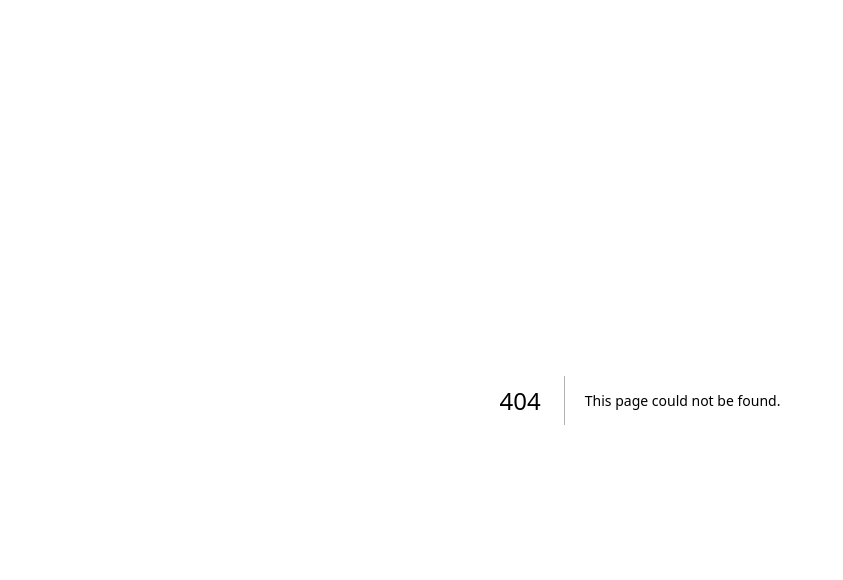
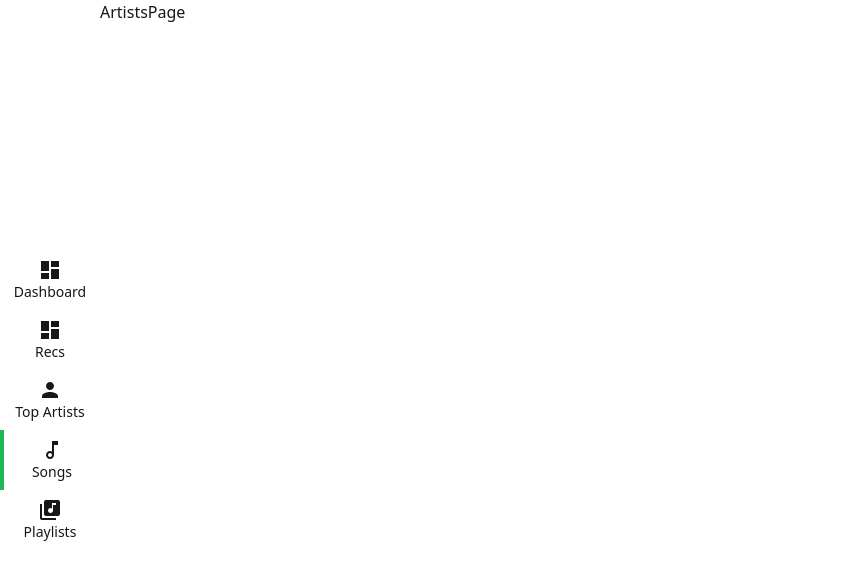
Before and after one commit to kevincas01/Vibify, a Next.js app in the folder vibify-next/: page /songs in a window 1280 px wide. Before the commit this address had no page. Shown: the top 580 px of the page, without its empty margins (0-843 px from the left). Built offline with nearby package versions, Linux system fonts and the light colour scheme.

Commit message:
Dashboard and navbar

```diff
--- a/vibify-next/app/(authorized-pages)/dashboard/page.tsx
+++ b/vibify-next/app/(authorized-pages)/dashboard/page.tsx
@@ -1,15 +1,17 @@
 "use client";
+
 import React, { useEffect, useState } from "react";
 import { getProfile, getUserTopWType } from "../../utils/spotify"; // Function to fetch profile from Spotify
 import { getAccessToken } from "../../utils/accessTokens"; // Function to get the access token
 import { redirect } from "next/navigation"; // For redirecting to the login page if no token
 import Image from "next/image";
+import { Artist, SpotifyUser, TopArtistsResponse } from "@/app/types/spotify";
 
-const Page = () => {
+const ProfilePage = () => {
   const [accessToken, setAccessToken] = useState<string | null>(null);
-  const [profile, setProfile] = useState<any | null>(null);
-  const [topArtists, setTopArtists] = useState<any[]>([]); // Set type for topArtists
+  const [profile, setProfile] = useState<SpotifyUser | null>(null); // Use the SpotifyUser type
   const [loading, setLoading] = useState<boolean>(false);
+  const [topArtists, setTopArtists] = useState<TopArtistsResponse | null>(null); // Use the TopArtistsResponse type
 
   // Fetch the access token when the component mounts
   useEffect(() => {
@@ -21,87 +23,87 @@ const Page = () => {
       console.log("Token found, setting accessToken");
       setAccessToken(token); // Set the token in state if available
     }
-  }, []); // Run only once on mount
+  }, []);
 
   useEffect(() => {
     if (!accessToken) return;
     setLoading(true);
 
-    // Fetch the profile data
     const fetchProfile = async () => {
       try {
         const result = await getProfile(accessToken);
-        setProfile(result); // Store the profile data
+        setProfile(result);
       } catch (error) {
         console.error("Error fetching profile:", error);
       }
     };
-
-    // Fetch top artists
     const fetchTopArtists = async () => {
       try {
-        const result = await getUserTopWType(accessToken, "artists", 5);
-        setTopArtists(result); // Store top artists data
+        const result = await getUserTopWType(accessToken, "artists", 10);
+        setTopArtists(result);
         console.log("Top artists:", result);
       } catch (error) {
         console.error("Error fetching top artists:", error);
       }
     };
 
-    // Run both fetch functions
     fetchProfile();
     fetchTopArtists();
 
-    // Once data is fetched, stop loading
     setLoading(false);
-  }, [accessToken]); // Run only when accessToken changes
+  }, [accessToken]);
 
   return (
     <div>
-      <h2>Spotify Profile Page</h2>
-
-      {/* Loading state */}
-      {loading && <p>Loading profile...</p>}
-
-      {/* Display the profile data if available */}
       {profile && !loading && (
-        <div>
-          <h2>Profile Information</h2>
-          <h1>{profile.display_name}</h1>
+        <div className="w-full flex flex-col justify-center items-center h-[500px]">
           <div className="profile-image">
-            {/* Use next/image for external images (make sure domain is configured) */}
             <Image
               className="rounded-full"
               alt="Profile Picture"
               src={profile.images[0].url}
-              height={profile.images[0].height}
-              width={profile.images[0].width}
+              height={150}
+              width={150}
             />
           </div>
-          <p>
-            <strong>Email:</strong> {profile.email}
-          </p>
+          <h1>{profile.display_name}</h1>
           <p>
             <strong>Followers:</strong> {profile.followers.total}
           </p>
-
-          {/* {topArtists && (
-            <div>
-              <h3>Top Artists</h3>
-              <ul>
-                {topArtists.items.map((artist, index) => (
-                  <li key={index}>{artist.name}</li> // Assuming `name` is a property of `artist`
-                ))}
-              </ul>
-            </div>
-          )} */}
         </div>
       )}
 
-      {/* If there's no profile data and it's not loading */}
+      <div className="flex gap-20px">
+        {topArtists && (
+          <div>
+            <h3>Top Artists</h3>
+            <ul className="flex flex-col gap-4 mt-4">
+              {topArtists.items.map((artist: Artist, index: number) => (
+                <li key={artist.id} className="flex items-center gap-4">
+                  {/* <a
+                  href={artist.external_urls.spotify}
+                  target="_blank"
+                  rel="noopener noreferrer"
+                > */}
+                  <Image
+                    src={artist.images[0].url}
+                    alt={artist.name}
+                    width={50}
+                    height={50}
+                    className="rounded-full"
+                  />
+                  <h4>{artist.name}</h4>
+                  {/* </a> */}
+                </li>
+              ))}
+            </ul>
+          </div>
+        )}
+      </div>
+
       {!profile && !loading && <p>No profile data found.</p>}
     </div>
   );
 };
 
-export default Page;
+export default ProfilePage;
--- a/vibify-next/app/(authorized-pages)/layout.tsx
+++ b/vibify-next/app/(authorized-pages)/layout.tsx
@@ -6,9 +6,9 @@ export default async function Layout({ children }: PropsWithChildren<unknown>) {
 
     return (
         <Suspense>
-            <div className="flex ">
+            <div className="flex md:flex-col flex-row min-w-screen">
                 <Navbar/>
-                <main className={`md:mt-[var(--nav-height)] h-full`}>
+                <main className={`w-full md:pl-[100px]`}>
                     {children}
                 </main>
             </div>
--- /dev/null
+++ b/vibify-next/app/(authorized-pages)/playlists/page.tsx
@@ -0,0 +1,9 @@
+import React from 'react'
+
+const PlaylistsPage = () => {
+  return (
+    <div>PlaylistsPage</div>
+  )
+}
+
+export default PlaylistsPage
--- /dev/null
+++ b/vibify-next/app/(authorized-pages)/recs/page.tsx
@@ -0,0 +1,9 @@
+import React from 'react'
+
+const RecsPage = () => {
+  return (
+    <div>RecsPage</div>
+  )
+}
+
+export default RecsPage
--- /dev/null
+++ b/vibify-next/app/(authorized-pages)/songs/page.tsx
@@ -0,0 +1,9 @@
+import React from 'react'
+
+const ArtistsPage = () => {
+  return (
+    <div>ArtistsPage</div>
+  )
+}
+
+export default ArtistsPage
--- a/vibify-next/app/(components)/Navbar.tsx
+++ b/vibify-next/app/(components)/Navbar.tsx
@@ -1,25 +1,85 @@
-"use client"; // Ensure the code runs on the client side
+"use client";
 
 import React from "react";
-import { usePathname } from "next/navigation"; // Import usePathname hook
+import { usePathname } from "next/navigation";
+import DashboardIcon from "@mui/icons-material/Dashboard";
+import PersonIcon from "@mui/icons-material/Person";
+import LibraryMusicIcon from "@mui/icons-material/LibraryMusic";
+import MusicNoteOutlinedIcon from "@mui/icons-material/MusicNoteOutlined";
+import Link from "next/link";
+const Navbar = () => {
+  const pathname = usePathname();
 
-const Navbar = () => {
-  const pathname = usePathname(); // Get the current pathname
-
-  // Determine the current page based on the pathname
-  const currentPage = pathname?.split("/")[1]; // Extract the first segment of the path
+  const currentPage = pathname?.split("/")[1];
 
   return (
-    <div className="h-screen">
+    <div className="md:h-screen bg-background w-screen fixed md:top-0 md:w-[100px]  bottom-0 md:block flex flex-col">
       <div className="flex flex-col justify-center h-full">
-        {/* Display different content based on the current page */}
-        <ul className="navbar-links">
-          <li className={currentPage === "dashboard" ? "active" : ""}>Dashboard</li>
-          <li className={currentPage === "artists" ? "active" : ""}>Artists</li>
-          <li className={currentPage === "songs" ? "active" : ""}>Songs</li>
-          <li className={currentPage === "playlists" ? "active" : ""}>Playlists</li>
-          <li className={currentPage === "profiles" ? "active" : ""}>Profiles</li>
-          <li className={currentPage === "settings" ? "active" : ""}>Settings</li>
+        <ul className=" flex flex-row md:flex-col navbar-links text-center w-full">
+          <li
+            className={`flex box py-4 md:py-2 justify-center flex-1 text-sm flex-col items-center ${
+              currentPage === "dashboard"
+                ? " border-t-4 md:border-t-0 md:border-l-4 border-main"
+                : ""
+            }`}
+          >
+            <Link href="/dashboard">
+              <DashboardIcon />
+              <div>Dashboard</div>
+            </Link>
+          </li>
+          <li
+            className={`flex box py-4 md:py-2 justify-center flex-1 text-sm flex-col items-center ${
+              currentPage === "recs"
+                ? " border-t-4 md:border-t-0 md:border-l-4 border-main"
+                : ""
+            }`}
+          >
+            <Link href={"/recs"}>
+              <DashboardIcon />
+              <div>Recs</div>
+            </Link>
+          </li>
+          <li
+            className={`flex box py-4 md:py-2 justify-center flex-1 text-sm flex-col items-center   ${
+              currentPage === "artists"
+                ? " border-t-4 md:border-t-0 md:border-l-4 border-main"
+                : ""
+            }`}
+          >
+            <Link href={"/artists"}>
+              <PersonIcon />
+              <div>Top Artists</div>
+            </Link>
+          </li>
+          <li
+            className={`flex box py-4 md:py-2 justify-center flex-1 text-sm flex-col items-center   ${
+              currentPage === "songs"
+                ? " border-t-4 md:border-t-0 md:border-l-4 border-main"
+                : ""
+            }`}
+          >
+            <Link href={"/songs"}>
+              <MusicNoteOutlinedIcon />
+              <div>Songs</div>
+            </Link>
+          </li>
+          <li
+            className={`flex box py-4 md:py-2 justify-center flex-1 text-sm flex-col items-center   ${
+              currentPage === "playlists"
+                ? " border-t-4 md:border-t-0 md:border-l-4 border-main"
+                : ""
+            }`}
+          >
+            <Link href={"/playlists"}>
+              <LibraryMusicIcon />
+              <div>Playlists</div>
+            </Link>
+          </li>
+          {/* <li className={`flex box py-4 md:py-2 justify-center flex-1 text-sm flex-col items-center  py-2 px-4 ${currentPage === "settings" ? " border-t-4 md:border-t-0 md:border-l-4 border-main" : ""}`}>
+            <DashboardIcon />
+            <div>Settings</div>
+          </li> */}
         </ul>
       </div>
     </div>
--- a/vibify-next/app/globals.css
+++ b/vibify-next/app/globals.css
@@ -5,6 +5,7 @@
 :root {
   --background: #ffffff;
   --foreground: #171717;
+  --navbar-width:100px;
 }
 
 @media (prefers-color-scheme: dark) {
@@ -21,3 +22,23 @@ body {
   background: var(--background);
   /* font-family: "Circular Std", system, -apple-system, BlinkMacSystemFont, sans-serif; */
 }
+
+@layer base {
+  h1 {
+    @apply text-6xl font-bold ;
+  }
+
+  h2 {
+    @apply text-3xl font-semibold ;
+  }
+
+  h3 {
+    @apply text-2xl font-medium;
+  }
+
+  h4 {
+    @apply text-xl font-normal;
+  }
+
+  /* You can add more heading styles as needed */
+}
--- /dev/null
+++ b/vibify-next/app/types/spotify.ts
@@ -0,0 +1,75 @@
+
+export interface Image {
+    height: number;
+    url: string;
+    width: number;
+  }
+
+  export interface ExternalUrls {
+    spotify: string;
+  }
+
+  export interface Followers {
+    href: string | null;
+    total: number;
+  }
+
+  export interface Artist {
+    external_urls: ExternalUrls;
+    followers: Followers;
+    genres: string[];
+    href: string;
+    id: string;
+    images: Image[];
+    name: string;
+    popularity: number;
+    type: string;
+    uri: string;
+  }
+
+  export interface TopArtistsResponse {
+    items: Artist[];
+    total: number;
+    limit: number;
+    offset: number;
+    href: string;
+    next: string | null;
+    previous: string | null;
+  }
+
+  // types/spotifyUser.ts
+
+export interface Image {
+    height: number;
+    url: string;
+    width: number;
+  }
+
+  export interface ExplicitContent {
+    filter_enabled: boolean;
+    filter_locked: boolean;
+  }
+
+  export interface ExternalUrls {
+    spotify: string;
+  }
+
+  export interface Followers {
+    href: string | null;
+    total: number;
+  }
+
+  export interface SpotifyUser {
+    country: string;
+    display_name: string;
+    email: string;
+    explicit_content: ExplicitContent;
+    external_urls: ExternalUrls;
+    followers: Followers;
+    href: string;
+    id: string;
+    images: Image[];
+    product: string;
+    type: string;
+    uri: string;
+  }
--- a/vibify-next/next.config.ts
+++ b/vibify-next/next.config.ts
@@ -3,8 +3,8 @@ import type { NextConfig } from "next";
 const nextConfig: NextConfig = {
   images: {
     domains: [
-      "platform-lookaside.fbsbx.com",  // Add this domain here
-      // other allowed domains if you have them
+      "platform-lookaside.fbsbx.com",
+     'i.scdn.co'
     ],
   },
 };
```
Also changed, not shown: vibify-next/package.json (+6 -2 lines), 1 other file (tests, documents, lock files or other folders).
